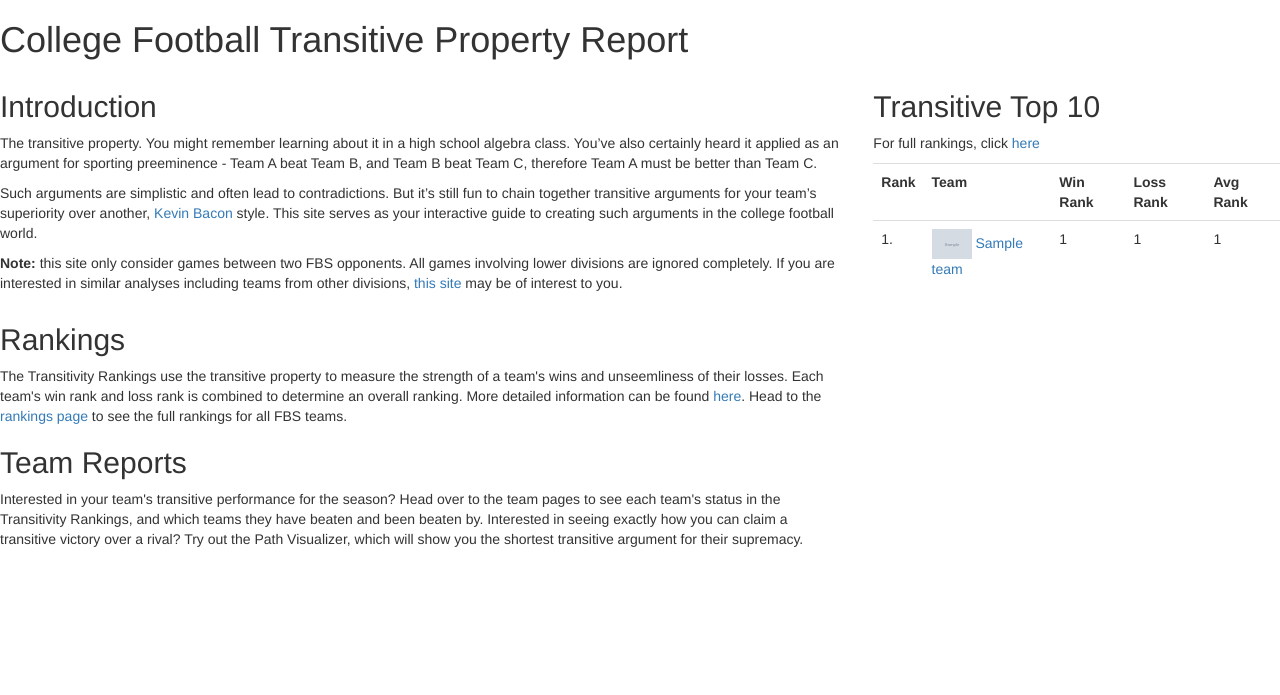
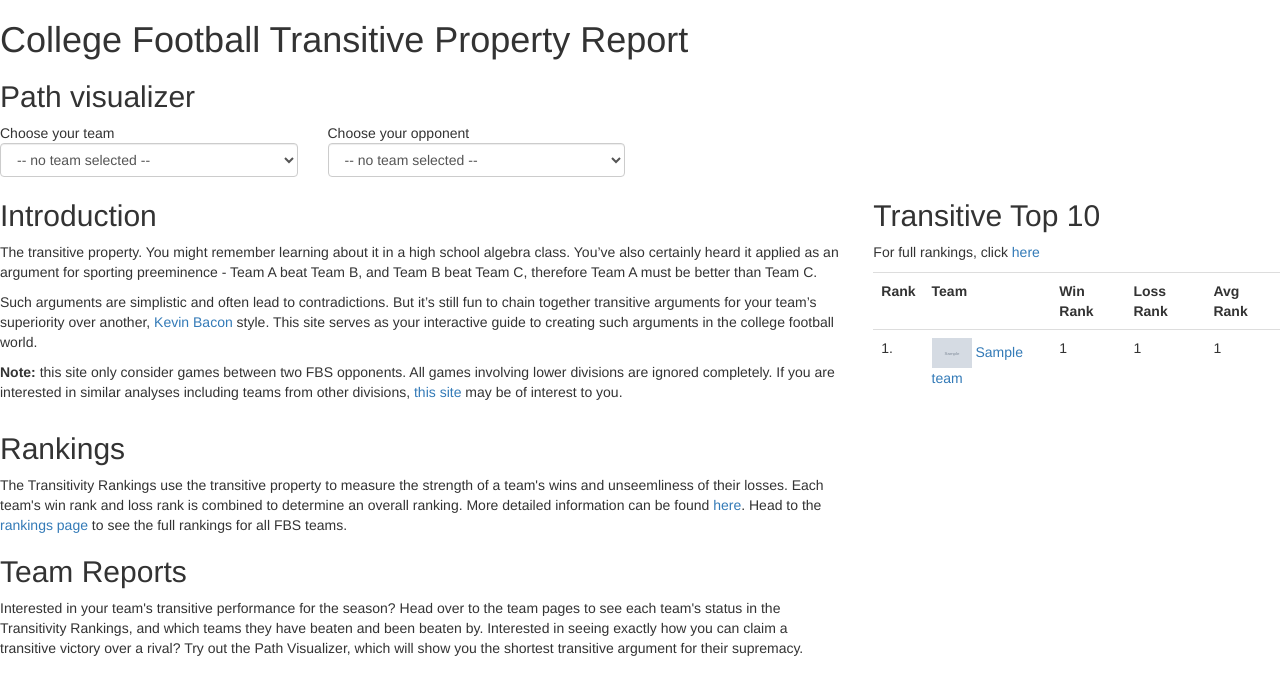
Before and after one commit to jpavelka/cfb-transitivity, a Flask app: template app/templates/index.html in a window 1280 px wide. Shown: the part 51-746 px from the top of the page. Run offline with Flask 2, Linux system fonts and the light colour scheme; the template is opened without the code that fills it: most values are stand-ins (such as "Sample title", 1, 10 or a date in 2020); grey boxes marked "Sample" are stand-in pictures; some libraries are stand-ins or nearby versions.

Commit message:
add path visualizer to front page

```diff
--- a/app/templates/index.html
+++ b/app/templates/index.html
@@ -1,7 +1,98 @@
 {% extends "layout.html" %}
+{% block head %}
+<script>
+    logos = {{ logos | tojson | safe }};
+    all_team_urls = {{ all_team_urls | tojson | safe }};
+    function onLoadFunc() {
+        $('.teamSelect').addClass('col-xs-6 col-sm-5 col-md-4 col-lg-3');
+    }
+    function teamChange() {
+        var myTeam = document.getElementById("myTeamSelect").value;
+        var otherTeam = document.getElementById("otherTeamSelect").value;
+        if (myTeam != 0 && otherTeam != 0){
+            $.ajax({
+                type: "POST",
+                url: "{{ url_for('get_path') }}",
+                data: {'my_team': myTeam, 'other_team': otherTeam},
+                success: function(result){buildPath(result);}
+            })
+        }
+    }
+    function buildPath(path) {
+        var pathInfo = document.getElementById("pathInfo");
+        var pathDisplay = document.getElementById("pathDisplay");
+        pathDisplay.innerHTML = '';
+        if (path.length > 0){
+            var reportTeam = path[0];
+            var team = path.slice(-1)[0];
+            pathInfo.innerHTML = '&nbsp&nbsp' + reportTeam;
+            pathInfo.innerHTML +=  ' defeats ';
+            pathInfo.innerHTML += team + ' in ' + (path.length - 1) + ' game'
+            if (path.length > 2) {
+                pathInfo.innerHTML += 's'
+            }
+            var pathDisplay = document.getElementById("pathDisplay");
+            pathDisplay.innerHTML = '';
+            for (var t in path) {
+                if (t < path.length - 1) {
+                    arrow = '<span class="glyphicon glyphicon-arrow-right" style="font-size:30px;min-height:50px;line-height:50px"></span>';
+                }
+                else {
+                    arrow = ''
+                }
+                pathDisplay.innerHTML += '&nbsp' + logoAndTeam(path[t], logos[path[t]], 50) + arrow + '&nbsp';
+            }
+        }
+        else {
+            var myTeam = document.getElementById("myTeamSelect").value;
+            var otherTeam = document.getElementById("otherTeamSelect").value;
+            pathInfo.innerHTML = myTeam + " cannot beat " + otherTeam + " - Try another selection";
+        }
+    }
+    function logoAndTeam(team, logo, pixels) {
+        beforeImage = '<table style="display: inline-table;"><tbody><tr><td align="center">';
+        image = '<img height="' + pixels + 'px" src="' + logo + '">';
+        afterImage = '</td></tr><tr><td align="center"><a href="' + all_team_urls[team] + '">' + team + '</a></td></tr></tbody></table>';
+        return beforeImage + image + afterImage;
+    }
+</script>
+{% endblock %}
 {% block title %}CFB Transitive Property Report{% endblock %}
 {% block body %}
     <h1>College Football Transitive Property Report</h1>
+    <h2>Path visualizer</h2>
+    <div class="row">
+        <div class="teamSelect">
+            Choose your team
+        </div>
+        <div class="teamSelect">
+            Choose your opponent
+        </div>
+    </div>
+    <div class="row">
+        <div class="teamSelect">
+            <select class="form-control" id="myTeamSelect" onchange="teamChange()">
+                <option value=0 selected disabled>-- no team selected --</option>
+                {% for team in all_teams %}
+                    <option value="{{ team }}">{{ team }}</option>
+                {% endfor %}
+            </select>
+        </div>
+        <div class="teamSelect">
+            <select class="form-control" id="otherTeamSelect" onchange="teamChange()">
+                <option value=0 selected disabled>-- no team selected --</option>
+                {% for team in all_teams %}
+                    <option value="{{ team }}">{{ team }}</option>
+                {% endfor %}
+            </select>
+        </div>
+    </div>
+    <div class="row">
+        <div class="col-xs-12" id="pathInfo"></div>
+    </div>
+    <div class="row">
+        <div class="col-xs-12" id="pathDisplay"></div>
+    </div>
     <div class="row">
         <div class="col-sm-8">
             <div class="row">
```
Also changed, not shown: app/routes.py (+11 -1 lines).
